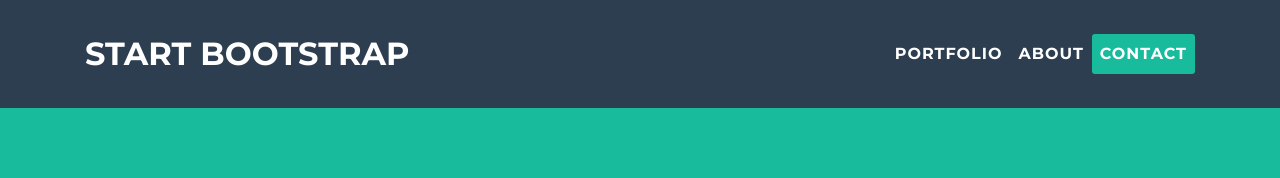
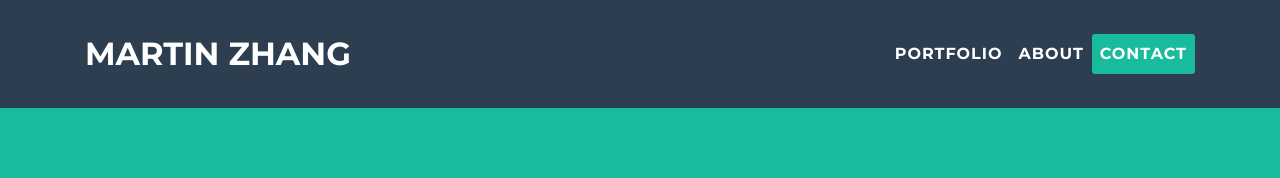
Before and after one commit to martin5696/martin5696.github.io, a website with bundled scripts: page index.html in a window 1280 px wide. Shown: the top 178 px of the page. Built offline with nearby package versions, Linux system fonts and the light colour scheme.

Commit message:
new profile

```diff
--- a/index.html
+++ b/index.html
@@ -28,7 +28,7 @@
     <!-- Navigation -->
     <nav class="navbar navbar-expand-lg navbar-light fixed-top" id="mainNav">
       <div class="container">
-        <a class="navbar-brand js-scroll-trigger" href="#page-top">Start Bootstrap</a>
+        <a class="navbar-brand js-scroll-trigger" href="#page-top">Martin Zhang</a>
         <button class="navbar-toggler navbar-toggler-right" type="button" data-toggle="collapse" data-target="#navbarResponsive" aria-controls="navbarResponsive" aria-expanded="false" aria-label="Toggle navigation">
           Menu
           <i class="fa fa-bars"></i>
```
Also changed, not shown: img/profile2.png (added).
